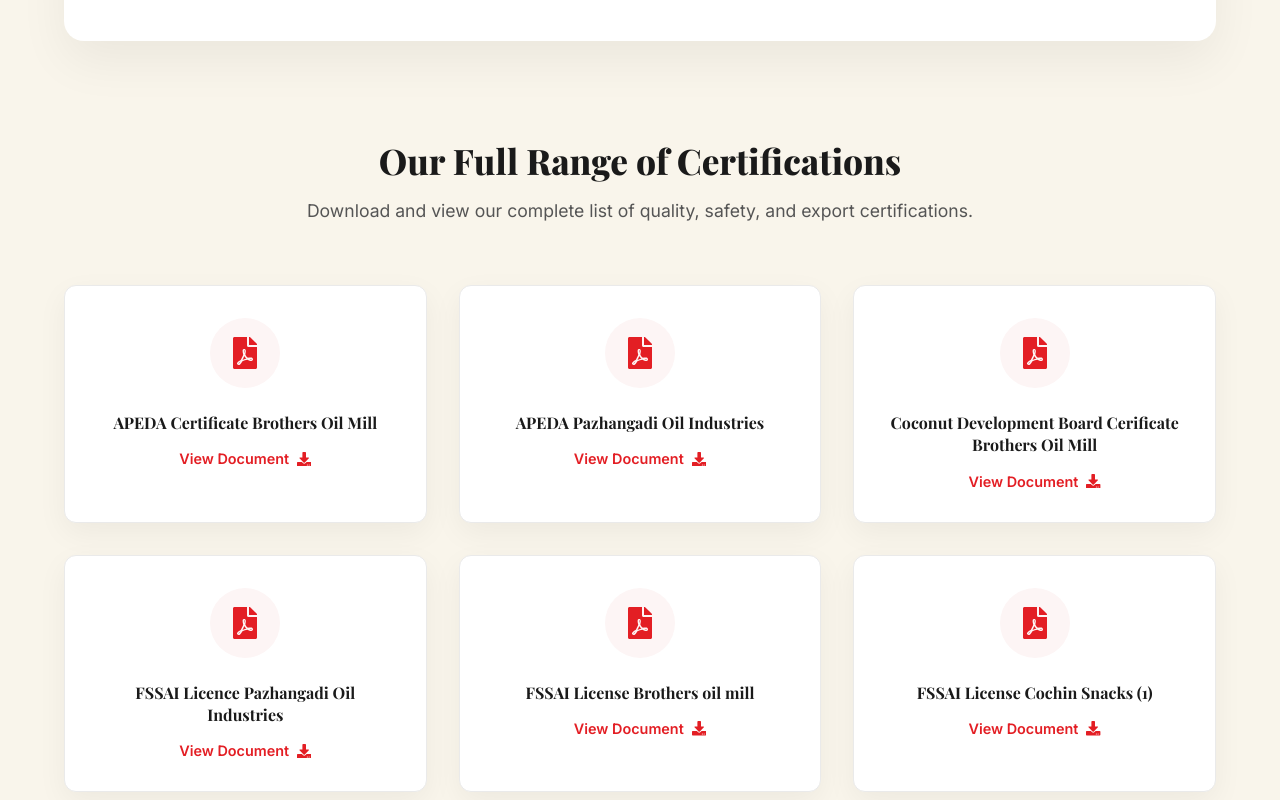
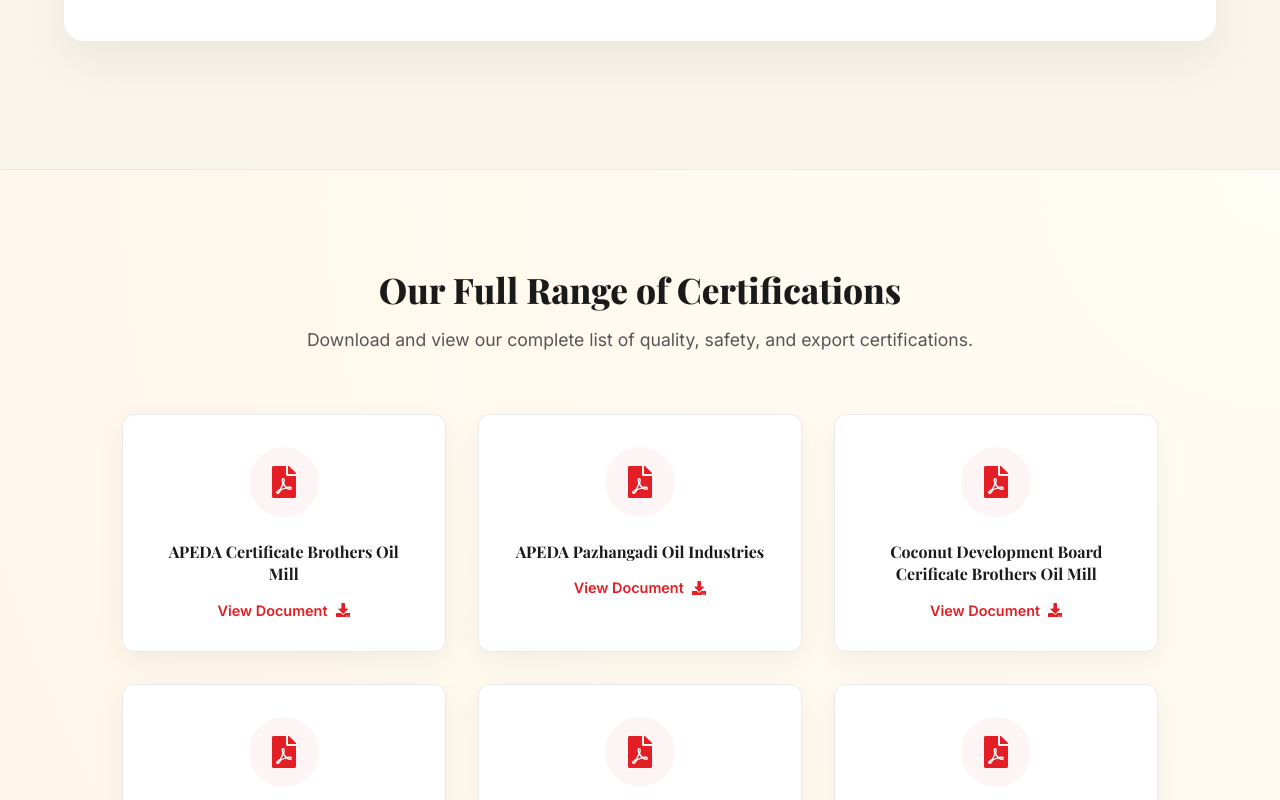
Before and after one commit to Anchalgupta1321/Pavithram_website, a Next.js app: page /certifications in a window 1280 px wide. Shown: the part 1320-2120 px from the top of the page. Built offline with nearby package versions, Linux system fonts and the light colour scheme; a web font is replaced by a local one.

Commit message:
background change

```diff
--- a/src/app/certifications/certifications.css
+++ b/src/app/certifications/certifications.css
@@ -96,7 +96,10 @@
   }
 }
 .pdf-gallery-section {
-  margin-top: 6rem;
+  margin-top: 2rem;
+  background: radial-gradient(circle at top right, #fffdf5, #fff4e6 80%);
+  padding: 6rem 5%;
+  border-top: 1px solid #eaeaea;
 }
 
 .gallery-header {
--- a/src/app/certifications/page.js
+++ b/src/app/certifications/page.js
@@ -112,9 +112,11 @@
           </motion.div>
 
         </div>
+      </div>
 
-        {/* Certificate Gallery Grid */}
-        <div className="pdf-gallery-section">
+      {/* Certificate Gallery Grid */}
+      <div className="pdf-gallery-section">
+        <div className="certifications-container" style={{ paddingTop: 0, paddingBottom: 0 }}>
           <motion.div
             className="gallery-header"
             initial="hidden"
@@ -154,7 +156,6 @@
             ))}
           </div>
         </div>
-
       </div>
     </main>
   );
```
